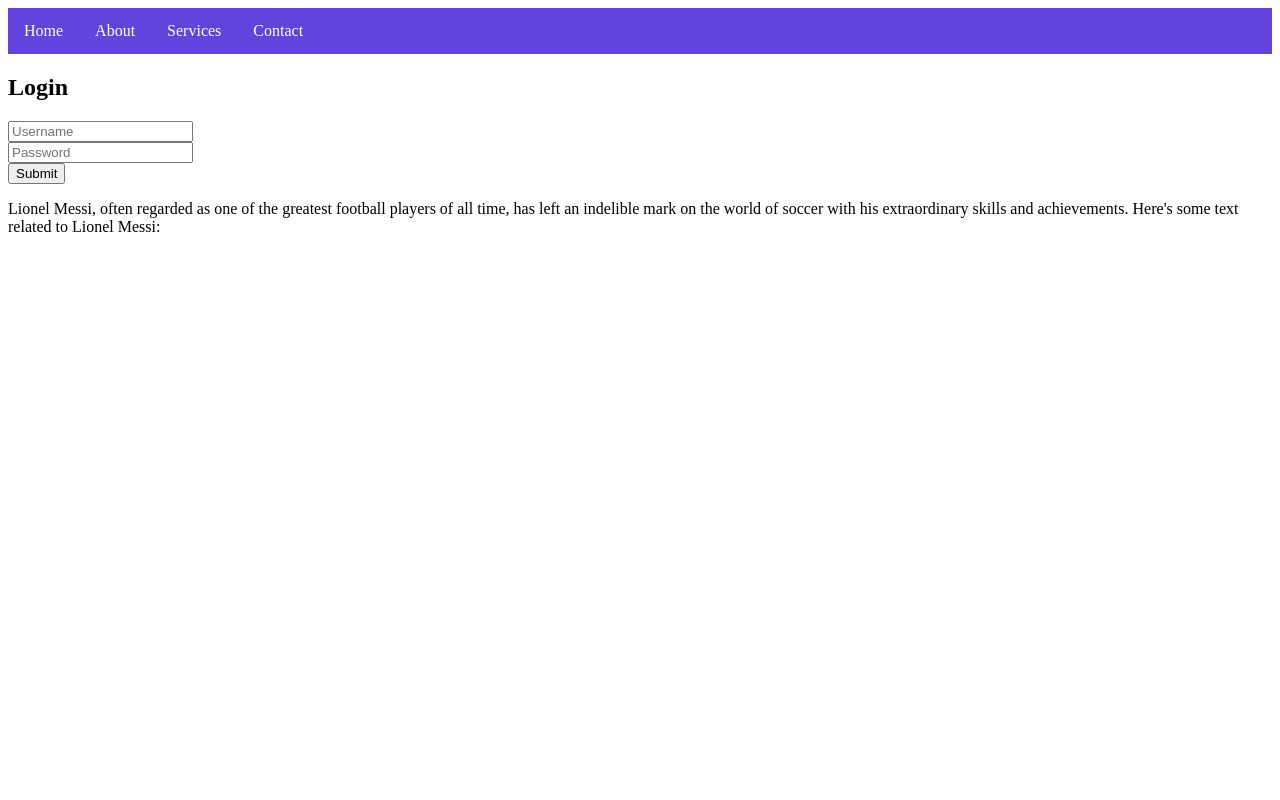
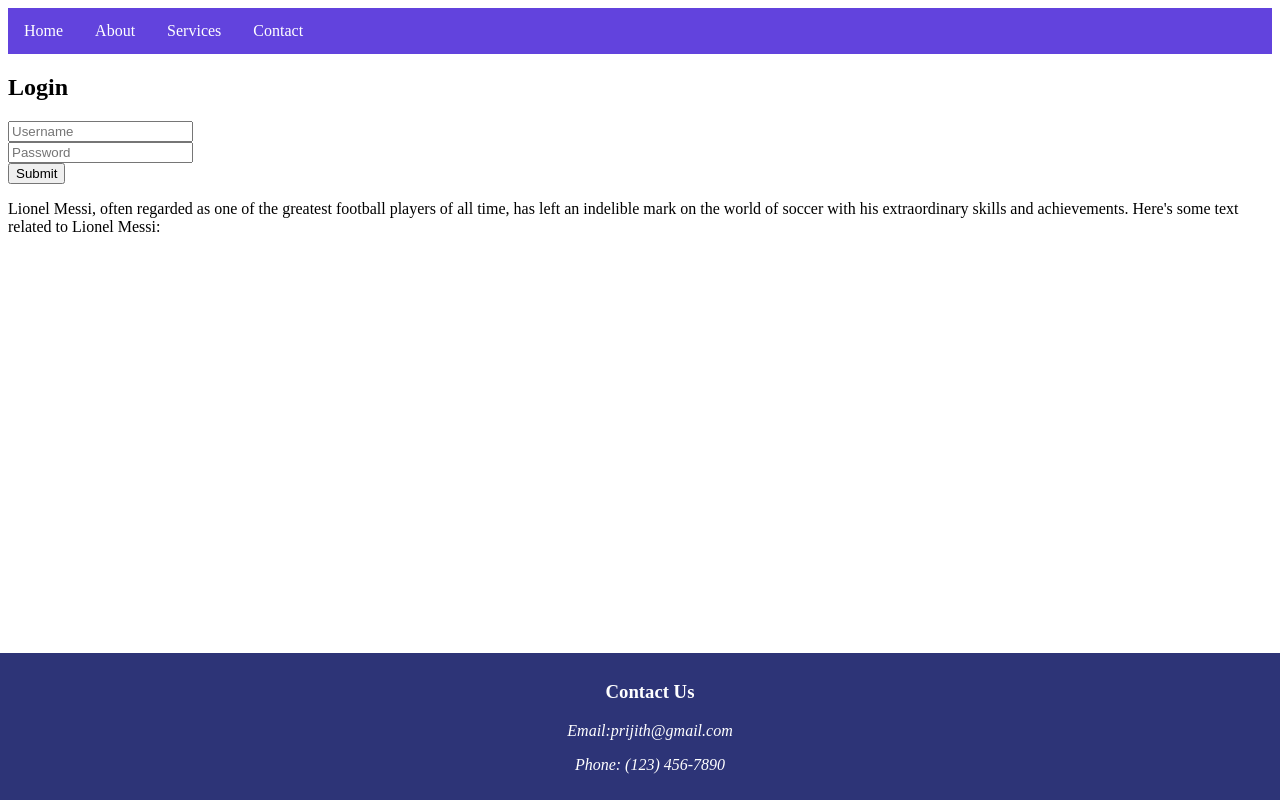
Before and after one commit to Prijith12/Web, a plain HTML site: page index.html in a window 1280 px wide. Drawn offline with Linux system fonts and the light colour scheme.

Commit message:
bottom footer added

```diff
--- a/index.html
+++ b/index.html
@@ -6,6 +6,11 @@
     <meta name="viewport" content="width=device-width, initial-scale=1.0">
     <title>Document</title>
     <link rel="stylesheet" href="styles.css">
+    <script>
+        function aler(){
+            alert("Subitted succesfully");
+        }
+    </script>
 </head>
 <body>
     <ul class="navbar">
@@ -19,7 +24,7 @@
         <form>
             <input type="text" placeholder="Username" required><br>
             <input type="password" placeholder="Password" required><br>
-            <button type="submit">Submit</button>
+            <button type="submit" onclick="aler()">Submit</button>
         </form>
     </div>
     <div>
@@ -29,5 +34,14 @@
              Here's some text related to Lionel Messi:
         </p>
     </div>
+
+    <div class="bottomdiv">
+        <h3>Contact Us</h3>
+        <address>
+            <p>Email:prijith@gmail.com </p>
+            <p>Phone: (123) 456-7890</p>
+        </address>
+
+    </div>
 </body>
 </html>
--- a/styles.css
+++ b/styles.css
@@ -27,3 +27,13 @@ ul.navbar li a {
 ul.navbar li a:hover {
     background-color: #555; /* Background color on hover */
 }
+.bottomdiv {
+    position: fixed;
+    bottom: 0;
+    left: 0; /* You can adjust the left position if needed */
+    width: 100%;
+    background-color: #2d3477; /* Background color for the div */
+    color: #fff; /* Text color for the content inside the div */
+    padding: 10px; /* Adjust padding as needed */
+    text-align: center; /* Center-align the content inside the div */
+}
```
